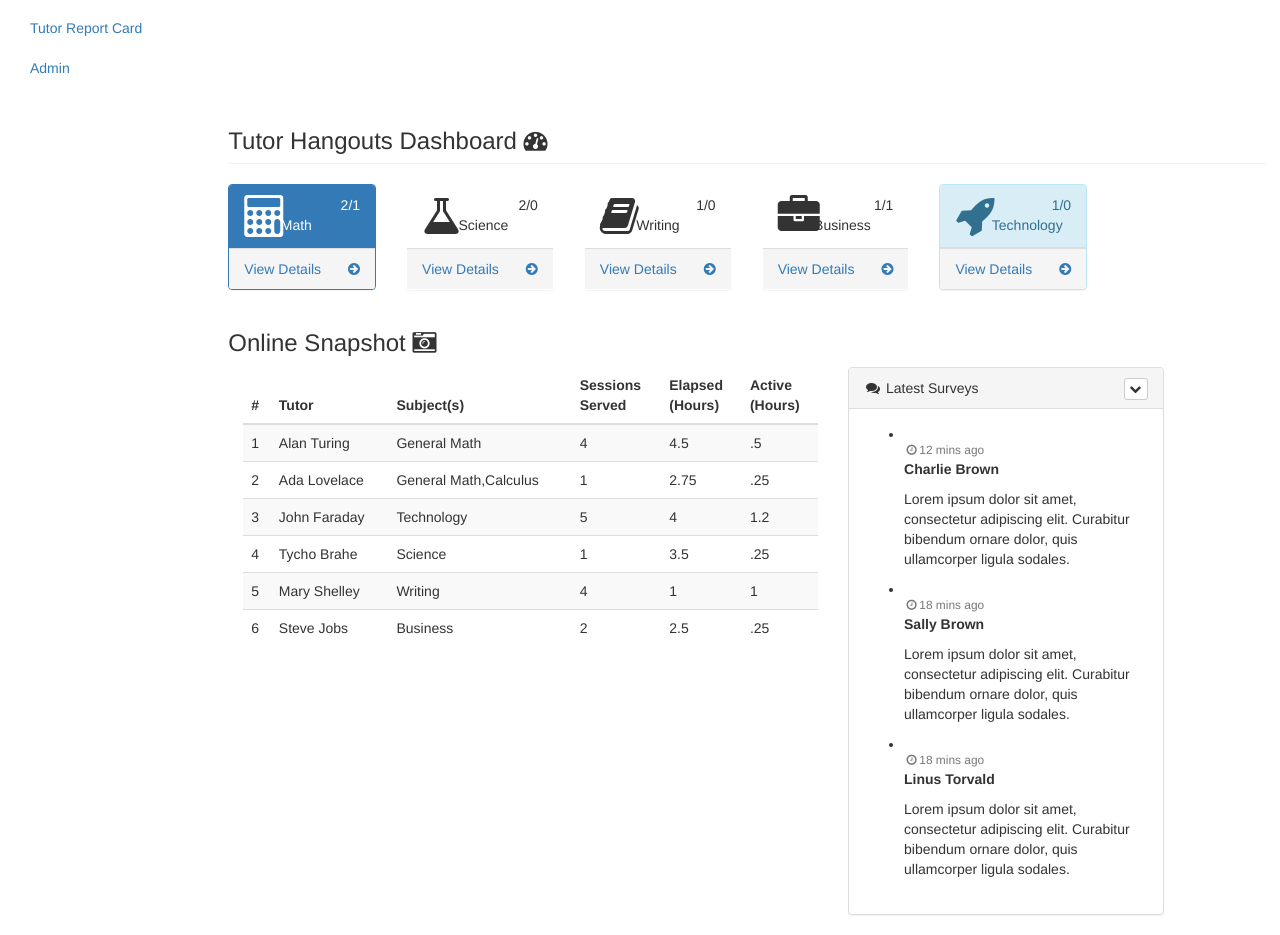
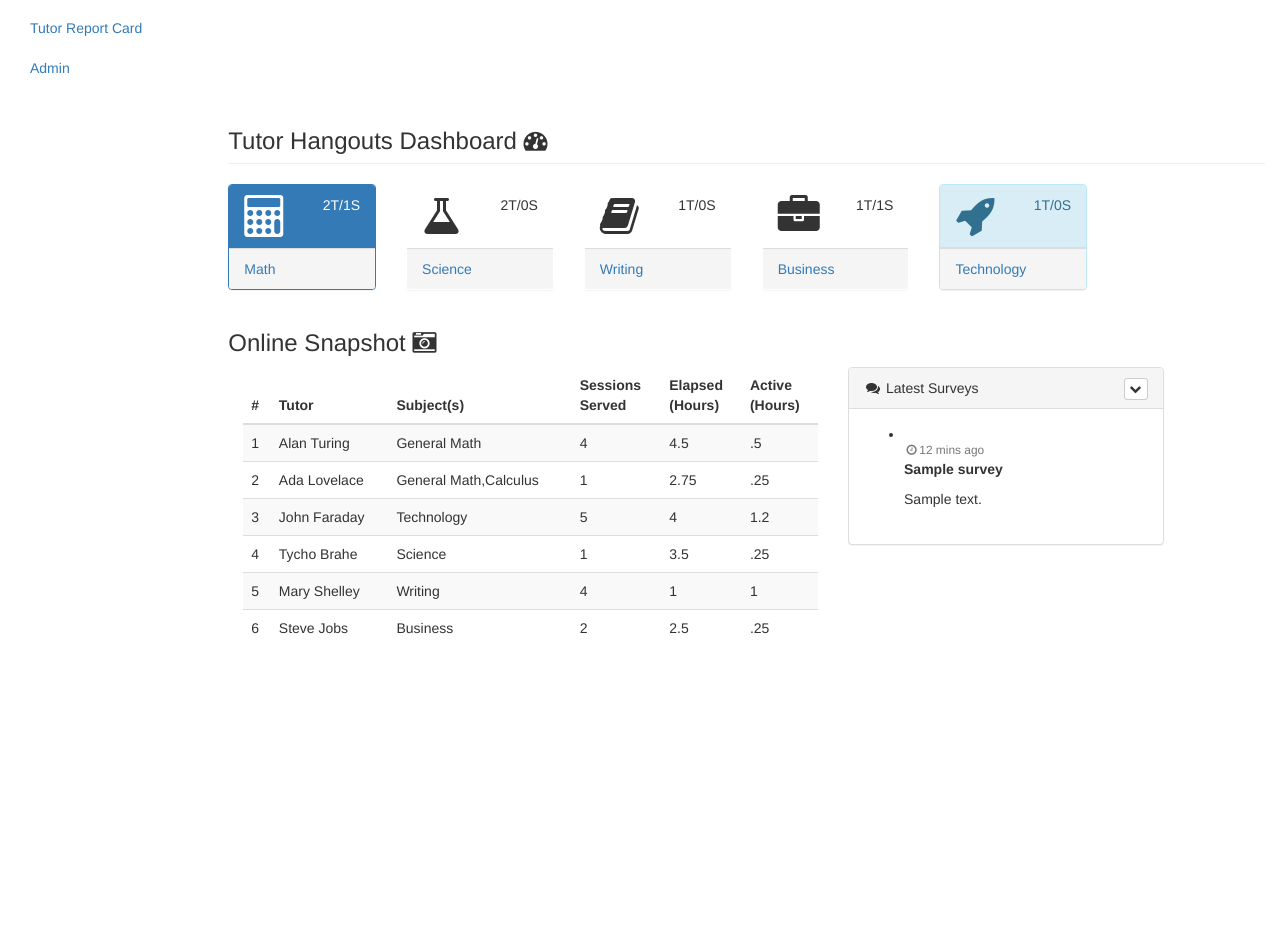
Before and after one commit to pwilliams2/kapx-tutor-hangout, a Python web app: template templates/overview.html in a window 1280 px wide. Shown: the part 152-1087 px from the top of the page. After the commit the page ends 818 px from the top, so only its background shows below. Run offline with Jinja, Linux system fonts and the light colour scheme; the template is opened without the code that fills it: most values are stand-ins (such as "Sample title", 1, 10 or a date in 2020); some libraries are stand-ins or nearby versions.

Commit message:
refactor

```diff
--- a/app.yaml
+++ b/app.yaml
@@ -22,6 +22,9 @@ handlers:
 - url: /css
   static_dir: static/css
 
+- url: /tutor
+  static_files: views/tutor.html
+  upload: views/tutor\.html
 
 - url: /fonts
   static_dir: static/fonts
--- a/static/js/sessions.js
+++ b/static/js/sessions.js
@@ -87,7 +87,7 @@ $(function () {
             {"width": "15%", "targets": 1},
             {"width": "15%", "targets": 2}
         ],
-        "order": [[1, 'asc']]
+        "order": [[4, 'desc']]
     });
     t.on('order.dt search.dt', function () {
         t.column(0).nodes().each(function (cell, i) {
--- a/static/js/surveys.js
+++ b/static/js/surveys.js
@@ -38,7 +38,7 @@ $(document).ready(function () {
         //        "visible": false
         //    }
         //],
-        "order": [[1, 'asc']]
+        "order": [[2, 'desc']]
     });
     t.on('order.dt search.dt', function () {
         t.column(0).nodes().each(function (cell, i) {
--- a/templates/overview.html
+++ b/templates/overview.html
@@ -13,10 +13,11 @@
     <!-- Bootstrap core CSS -->
     <link rel="stylesheet" href="https://maxcdn.bootstrapcdn.com/bootstrap/3.3.2/css/bootstrap.min.css">
 
-    <!-- Custom styles for this template -->
-    <link href="css/dashboard.css" rel="stylesheet">
     <!-- Custom CSS -->
     <link href="css/sb-admin-2.css" rel="stylesheet">
+
+     <!-- Custom styles for this template -->
+    <link href="css/dashboard.css" rel="stylesheet">
 
     <link rel="stylesheet" href="//maxcdn.bootstrapcdn.com/font-awesome/4.3.0/css/font-awesome.min.css">
 
@@ -74,15 +75,14 @@
                                     <i class="fa fa-calculator fa-3x"></i>
                                 </div>
                                 <div class="col-xs-9 text-right">
-                                    <div class="huge">2/1</div>
-                                    <div class="text-left">Math</div>
+                                    <div class="huge">2T/1S</div>
+                                    <div class="text-left"></div>
                                 </div>
                             </div>
                         </div>
                         <a href="#">
                             <div class="panel-footer">
-                                <span class="pull-left">View Details</span>
-                                <span class="pull-right"><i class="fa fa-arrow-circle-right"></i></span>
+                                <span class="pull-left">Math</span>
 
                                 <div class="clearfix"></div>
                             </div>
@@ -97,15 +97,14 @@
                                     <i class="fa fa-flask fa-3x"></i>
                                 </div>
                                 <div class="col-xs-9 text-right">
-                                    <div class="huge">2/0</div>
-                                    <div class="text-left">Science</div>
+                                    <div class="huge">2T/0S</div>
+
                                 </div>
                             </div>
                         </div>
                         <a href="#">
                             <div class="panel-footer">
-                                <span class="pull-left">View Details</span>
-                                <span class="pull-right"><i class="fa fa-arrow-circle-right"></i></span>
+                                <span class="pull-left">Science</span>
 
                                 <div class="clearfix"></div>
                             </div>
@@ -120,15 +119,14 @@
                                     <i class="fa fa-book fa-3x"></i>
                                 </div>
                                 <div class="col-xs-9 text-right">
-                                    <div class="huge">1/0</div>
-                                    <div class="text-left">Writing</div>
+                                    <div class="huge">1T/0S</div>
+
                                 </div>
                             </div>
                         </div>
                         <a href="#">
                             <div class="panel-footer">
-                                <span class="pull-left">View Details</span>
-                                <span class="pull-right"><i class="fa fa-arrow-circle-right"></i></span>
+                                <span class="pull-left">Writing</span>
 
                                 <div class="clearfix"></div>
                             </div>
@@ -143,15 +141,14 @@
                                     <i class="fa fa-briefcase fa-3x"></i>
                                 </div>
                                 <div class="col-xs-9 text-right">
-                                    <div class="huge">1/1</div>
-                                    <div class="text-left">Business</div>
+                                    <div class="huge">1T/1S</div>
+                                    <div class="text-left"></div>
                                 </div>
                             </div>
                         </div>
                         <a href="#">
                             <div class="panel-footer">
-                                <span class="pull-left">View Details</span>
-                                <span class="pull-right"><i class="fa fa-arrow-circle-right"></i></span>
+                                <span class="pull-left">Business</span>
 
                                 <div class="clearfix"></div>
                             </div>
@@ -166,15 +163,14 @@
                                     <i class="fa fa-rocket fa-3x"></i>
                                 </div>
                                 <div class="col-xs-9 text-right">
-                                    <div class="huge">1/0</div>
-                                    <div class="text-left">Technology</div>
+                                    <div class="huge">1T/0S</div>
+                                    <div class="text-left"></div>
                                 </div>
                             </div>
                         </div>
                         <a href="#">
                             <div class="panel-footer">
-                                <span class="pull-left">View Details</span>
-                                <span class="pull-right"><i class="fa fa-arrow-circle-right"></i></span>
+                                <span class="pull-left">Technology</span>
 
                                 <div class="clearfix"></div>
                             </div>
@@ -280,60 +276,22 @@
                     <!-- /.panel-heading -->
                     <div class="panel-body">
                         <ul class="chat">
+                            {% for survey in surveys_query %}
                             <li class="left clearfix">
-
                                 <div class="clearfix">
                                     <div class="header">
-
                                         <small class="text-muted">
                                             <i class="fa fa-clock-o fa-fw"></i>12 mins ago
                                         </small>
                                     </div>
-                                    <p><strong class="primary-font">Charlie Brown</strong></p>
+                                    <p><strong class="primary-font">{{survey.tutor_name}}</strong></p>
 
                                     <p>
-                                        Lorem ipsum dolor sit amet, consectetur adipiscing elit. Curabitur bibendum
-                                        ornare
-                                        dolor, quis ullamcorper ligula sodales.
+                                        {{survey.comments}}
                                     </p>
                                 </div>
                             </li>
-                            <li class="left clearfix">
-
-                                <div class="clearfix">
-                                    <div class="header">
-
-                                        <small class="text-muted">
-                                            <i class="fa fa-clock-o fa-fw"></i>18 mins ago
-                                        </small>
-                                    </div>
-                                    <p><strong class="primary-font">Sally Brown</strong></p>
-
-                                    <p>
-                                        Lorem ipsum dolor sit amet, consectetur adipiscing elit. Curabitur bibendum
-                                        ornare
-                                        dolor, quis ullamcorper ligula sodales.
-                                    </p>
-                                </div>
-                            </li>
-                            <li class="left clearfix">
-                                <div class="clearfix">
-                                    <div class="header">
-
-                                        <small class="text-muted">
-                                            <i class="fa fa-clock-o fa-fw"></i>18 mins ago
-                                        </small>
-                                    </div>
-                                    <p><strong class="primary-font">Linus Torvald</strong></p>
-
-                                    <p>
-                                        Lorem ipsum dolor sit amet, consectetur adipiscing elit. Curabitur bibendum
-                                        ornare
-                                        dolor, quis ullamcorper ligula sodales.
-                                    </p>
-                                </div>
-                            </li>
-
+                            {% endfor %}
 
                         </ul>
                     </div>
--- a/templates/sessions.html
+++ b/templates/sessions.html
@@ -70,7 +70,7 @@
                 <th>Student</th>
                 <th>Subject</th>
                 <th>Start</th>
-                <th>Duration</th>
+                <th>Duration<br/>(Min)</th>
                 <th>Survey</th>
                 </thead>
             </table>
@@ -180,7 +180,7 @@
 
 <!-- Compiled and minified Bootstrap JavaScript -->
 <script src="https://maxcdn.bootstrapcdn.com/bootstrap/3.2.0/js/bootstrap.min.js"></script>
-<script src="js/sessions.js?v=1.0"></script>
+<script src="js/sessions.js?v=1.01"></script>
 
 </body>
 </html>
--- a/views/app.xml
+++ b/views/app.xml
@@ -109,7 +109,7 @@
      relative path.
      Tip: You can load it from a local web server such as
      http://localhost/app.js for faster single user development -->
-    <script src="//kx-tutor-hangout-app.appspot.com/js/app.js?v=1.14"></script>
+    <script src="//kx-tutor-hangout-app.appspot.com/js/app.js?v=1.17"></script>
     <script src="//kx-tutor-hangout-app.appspot.com/js/bootstrap-table.min.js"></script>
 </body>
 ]]></Content>
```
Also changed, not shown: controllers/handlers.py (+62 -56 lines), controllers/pages.py (+9 -98 lines), index.yaml (+5 -9 lines), static/js/app.js (+28 -25 lines), views/tutor.html (added, +20 -0 lines).
